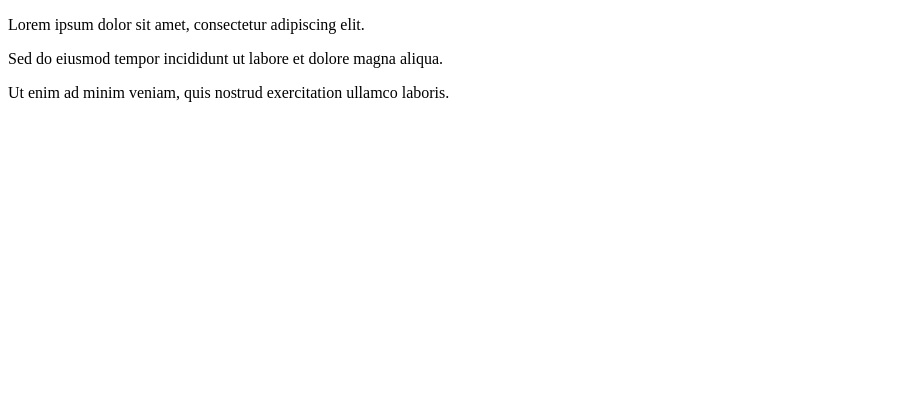
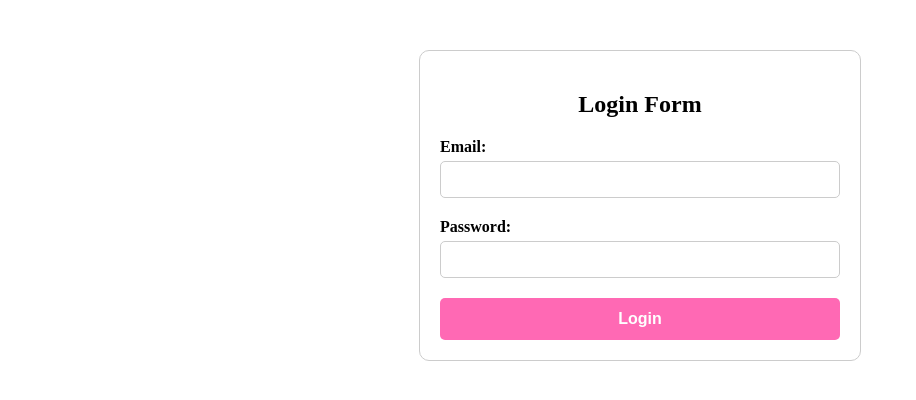
Before and after one commit to Virang007/branchTest, a plain HTML site: page index.html in a window 1280 px wide. Shown: the whole page, without its empty margins (0-916 px from the left). Drawn offline with Linux system fonts and the light colour scheme.

Commit message:
add logint systems

```diff
--- a/index.html
+++ b/index.html
@@ -7,10 +7,40 @@
     <title>Document</title>
 </head>
 
-<body>
-    <p>Lorem ipsum dolor sit amet, consectetur adipiscing elit.</p>
-    <p>Sed do eiusmod tempor incididunt ut labore et dolore magna aliqua.</p>
-    <p>Ut enim ad minim veniam, quis nostrud exercitation ullamco laboris.</p>
+<form onsubmit="return false;"
+    style="max-width: 400px; margin: 50px auto; padding: 20px; border: 1px solid #ccc; border-radius: 10px;">
+    <h2 style="text-align: center;">Login Form</h2>
+
+    <label for="email" style="display: block; margin-bottom: 5px; font-weight: bold;">Email:</label>
+    <input type="email" id="email" name="email" required
+        style="width: 100%; padding: 10px; margin-bottom: 20px; border: 1px solid #ccc; border-radius: 5px; box-sizing: border-box;">
+
+    <label for="password" style="display: block; margin-bottom: 5px; font-weight: bold;">Password:</label>
+    <input type="password" id="password" name="password" required
+        style="width: 100%; padding: 10px; margin-bottom: 20px; border: 1px solid #ccc; border-radius: 5px; box-sizing: border-box;">
+
+    <button type="button" onclick="handleLogin()"
+        style="width: 100%; padding: 12px; font-size: 16px; cursor: pointer; background-color: #FF69B4; color: white; border: none; border-radius: 5px; font-weight: bold;">Login</button>
+</form>
+
+<div id="output"
+    style="max-width: 400px; margin: 20px auto; padding: 15px; background-color: #f0f0f0; border-radius: 5px; display: none;">
+    <p id="emailOutput" style="margin: 5px 0;"></p>
+    <p id="passwordOutput" style="margin: 5px 0;"></p>
+</div>
+
+<script>
+    function handleLogin() {
+        const email = document.getElementById('email').value;
+        const password = document.getElementById('password').value;
+
+        if (email && password) {
+            document.getElementById('emailOutput').textContent = 'Email: ' + email;
+            document.getElementById('passwordOutput').textContent = 'Password: ' + password;
+            document.getElementById('output').style.display = 'block';
+        }
+    }
+</script>
 </body>
 
 </html>
```
